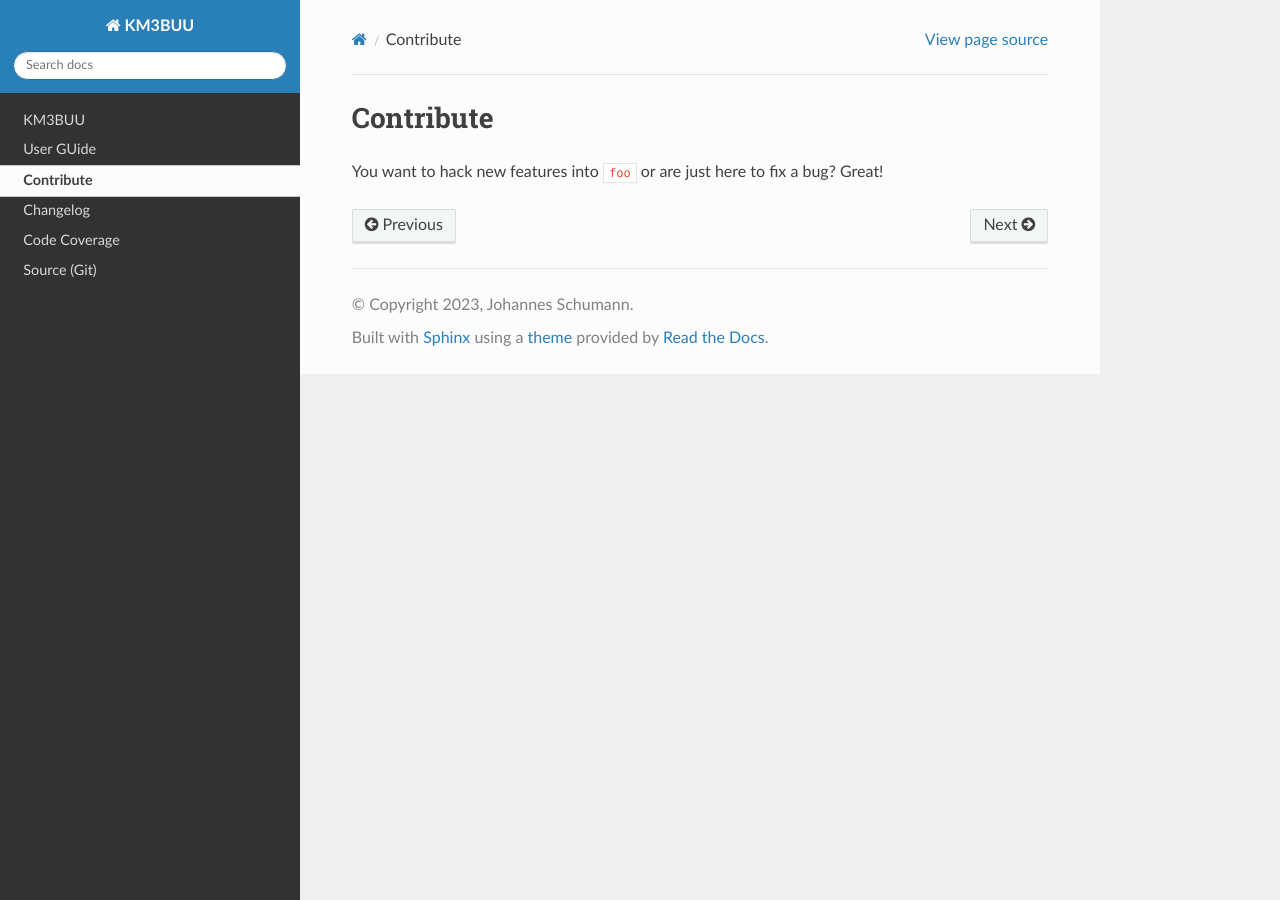
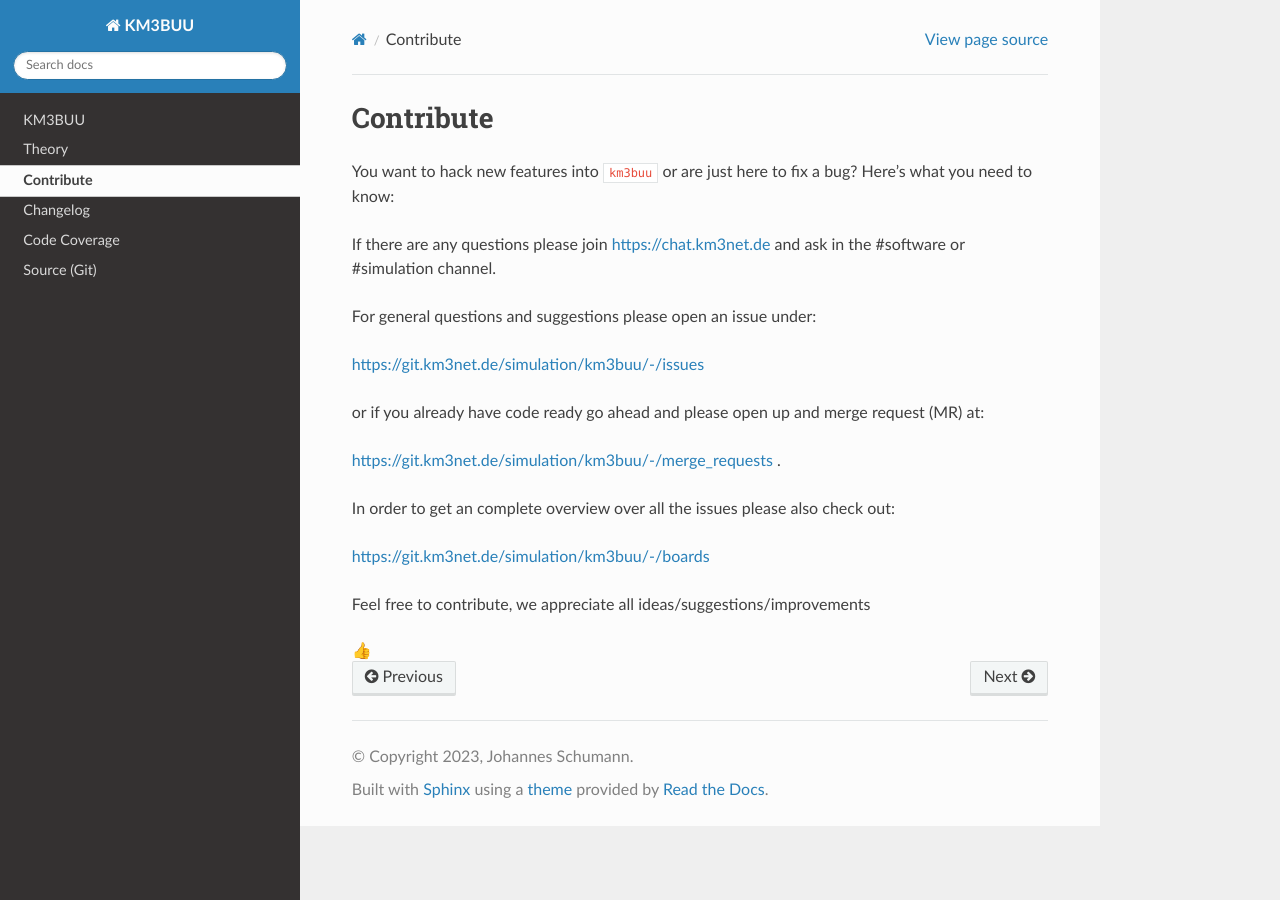
Before and after one commit to KM3NeT/km3buu, a Sphinx documentation site: the page built from doc/contribute.rst, in a window 1280 px wide. Built offline with Sphinx 7.4.7 and the Read the Docs theme 2.0.0, drawn with Linux system fonts in a browser that asks for light colours; formulas are drawn with MathJax 3; the version number could not be read and is left out.

Commit message:
Update docs

```diff
--- /dev/null
+++ b/CONTRIBUTING.rst
@@ -0,0 +1,23 @@
+You want to hack new features into ``km3buu`` or are just here to fix a
+bug? Here's what you need to know:
+
+If there are any questions please join https://chat.km3net.de and ask in the #software
+or #simulation channel.
+
+For general questions and suggestions please open an issue under:
+
+https://git.km3net.de/simulation/km3buu/-/issues
+
+or if you already have code ready go ahead and please open up and merge request (MR) at:
+
+https://git.km3net.de/simulation/km3buu/-/merge_requests .
+
+In order to get an complete overview over all the issues please also check out:
+
+https://git.km3net.de/simulation/km3buu/-/boards
+
+Feel free to contribute, we appreciate all ideas/suggestions/improvements
+
+.. raw:: html
+
+   &#x1F44D;
--- a/doc/contribute.rst
+++ b/doc/contribute.rst
@@ -1,5 +1,4 @@
 Contribute
 ==========
 
-You want to hack new features into ``foo`` or are just here to fix a
-bug? Great!
+.. include:: ../CONTRIBUTING.rst
--- a/doc/index.rst
+++ b/doc/index.rst
@@ -6,14 +6,20 @@
 
     self
 
+Contents
+--------
+
 .. toctree::
     :maxdepth: 2
 
-    user_guide
+    theory
     contribute
     changelog
 
     Code Coverage <https://simulation.pages.km3net.de/km3buu/coverage>
     Source (Git) <https://git.km3net.de/simulation/km3buu>
 
+Indices and tables
+------------------
+
 * :ref:`genindex`
--- a/doc/user_guide.rst
+++ /dev/null
@@ -1,4 +0,0 @@
-User GUide
-==========
-
-Install ``km3buu`` and have fun!
```
Also changed, not shown: CHANGELOG.rst (+9 -0 lines), CONTRIBUTING.md (deleted, +0 -4 lines), README.rst (+34 -62 lines), doc/theory.rst (added, +51 -0 lines), 1 other file.
